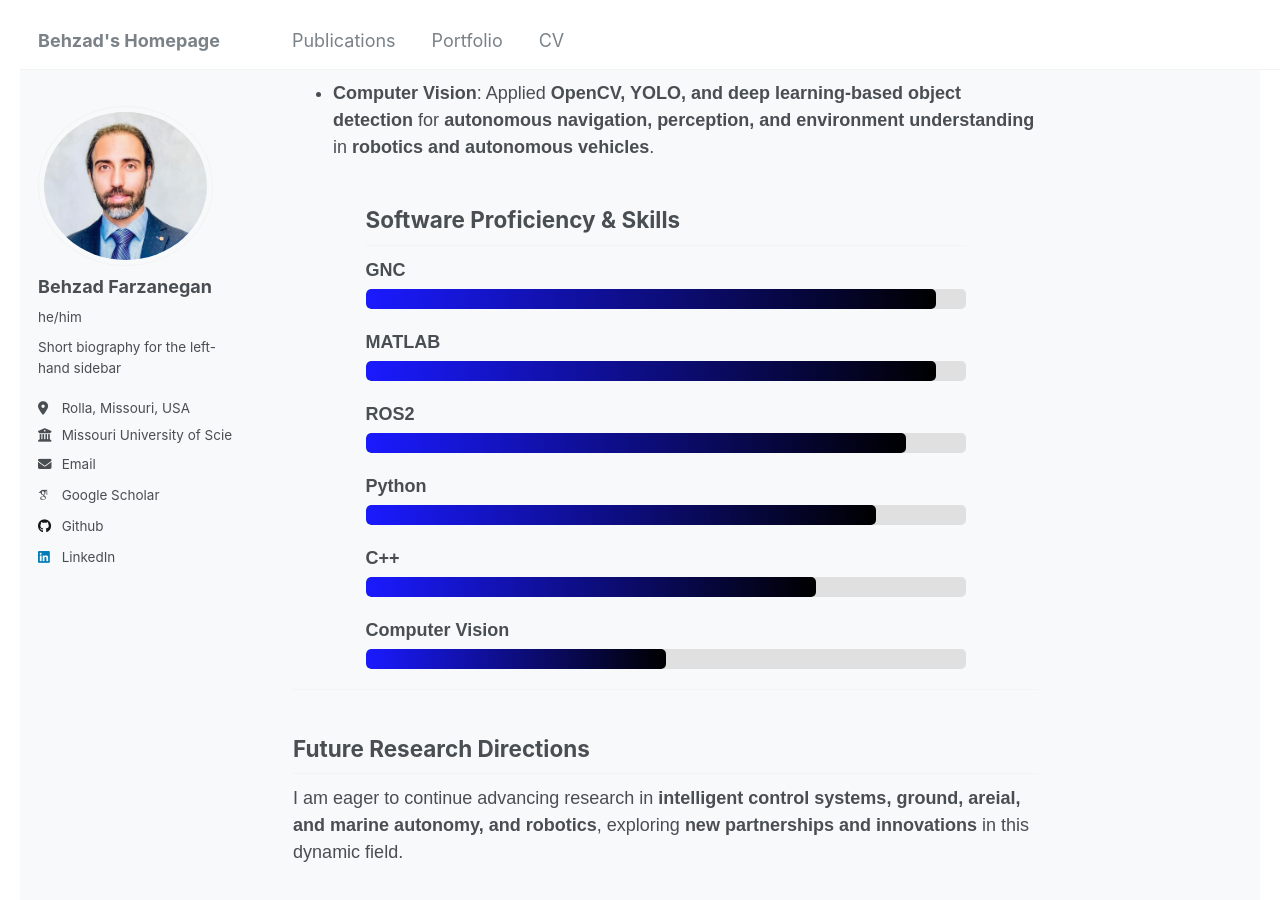
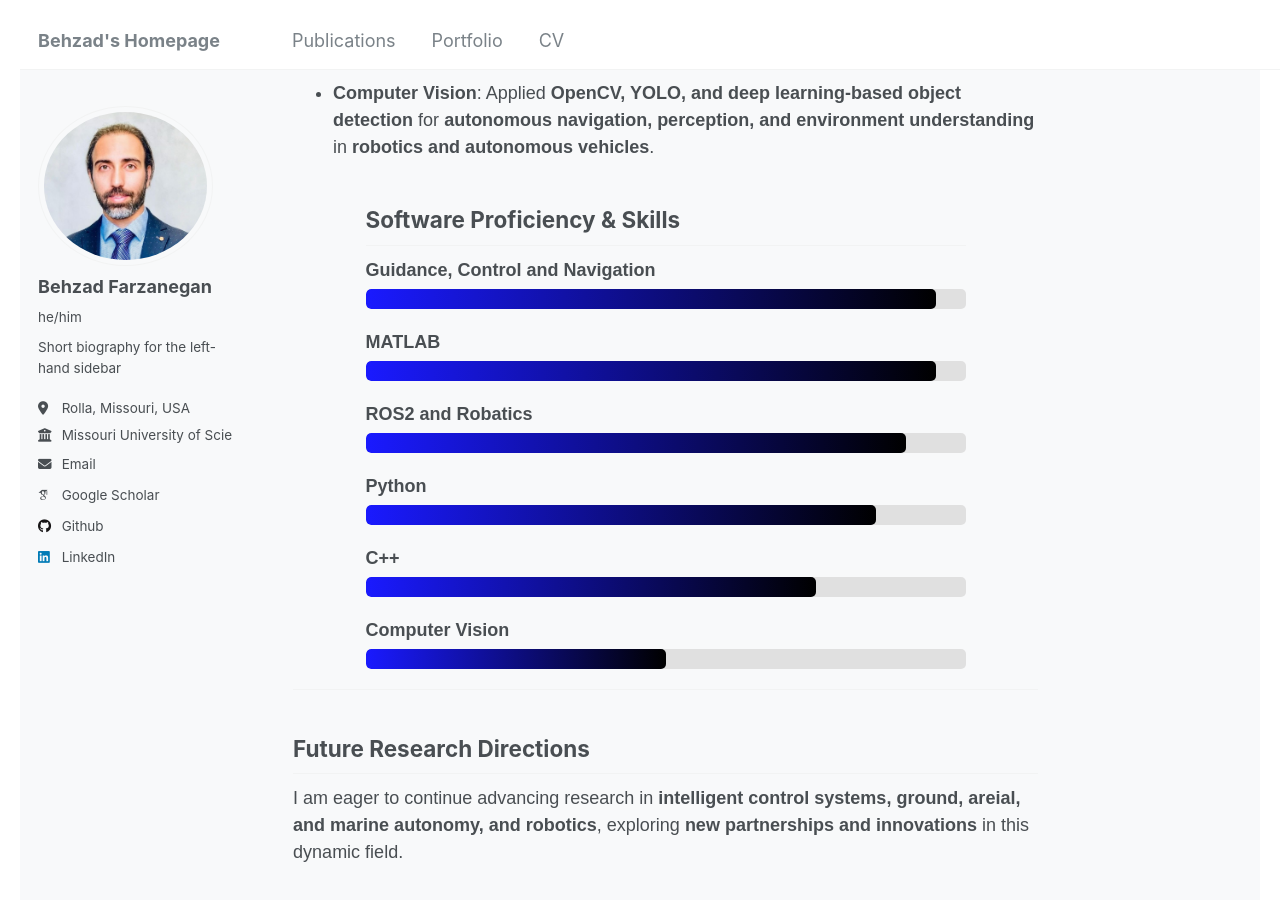
Before and after one commit to behzadfarzanegan/behzadfarzanegan.github.io, a Jekyll site: the page built from _pages/about.md, in a window 1280 px wide and 900 px high, scrolled down 4492 px. Built offline with Jekyll 4.4.1, drawn with Linux system fonts in a browser that asks for light colours; some web fonts are replaced.

Commit message:
Update about.md

```diff
--- a/_pages/about.md
+++ b/_pages/about.md
@@ -155,7 +155,7 @@ The **Quanser QBot 3** is a **ROS2-compatible** mobile robot used for **navigati
     <div class="skills-container">
         <h2>Software Proficiency & Skills</h2>
         <div class="skill">
-            <div class="skill-title">GNC</div>
+            <div class="skill-title">Guidance, Control and Navigation</div>
             <div class="progress-bar">
                 <div class="progress GNC"></div>
             </div>
@@ -169,7 +169,7 @@ The **Quanser QBot 3** is a **ROS2-compatible** mobile robot used for **navigati
         </div>
 
         <div class="skill">
-            <div class="skill-title">ROS2</div>
+            <div class="skill-title">ROS2 and Robatics</div>
             <div class="progress-bar">
                 <div class="progress ros2"></div>
             </div>
```
